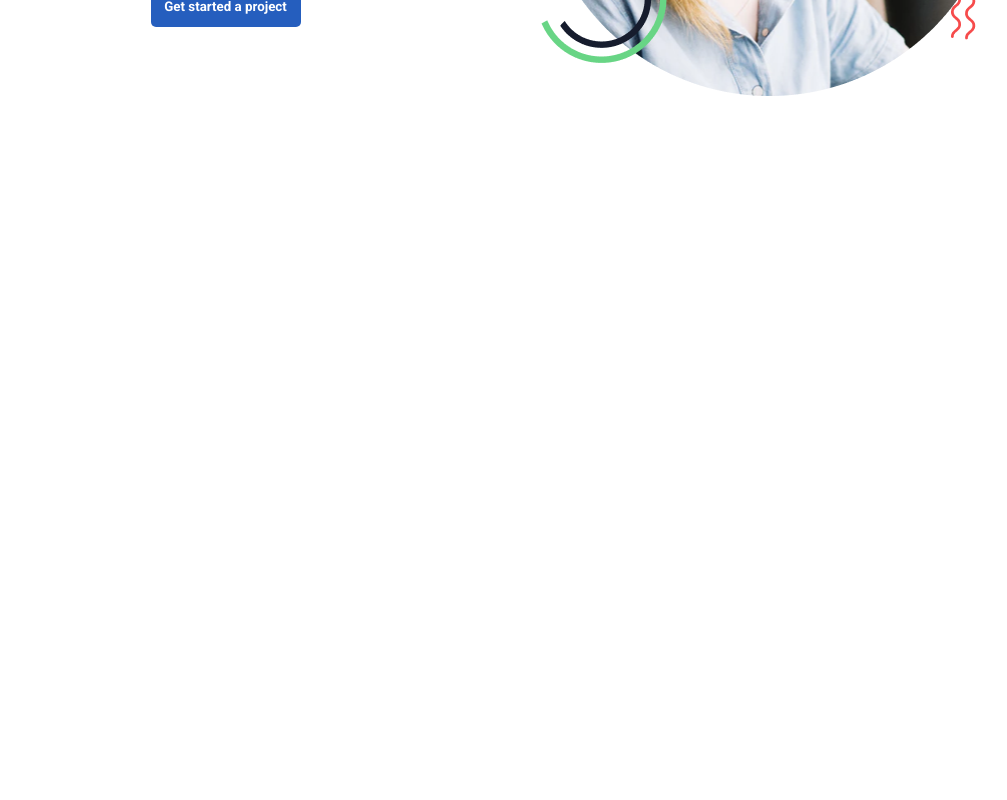
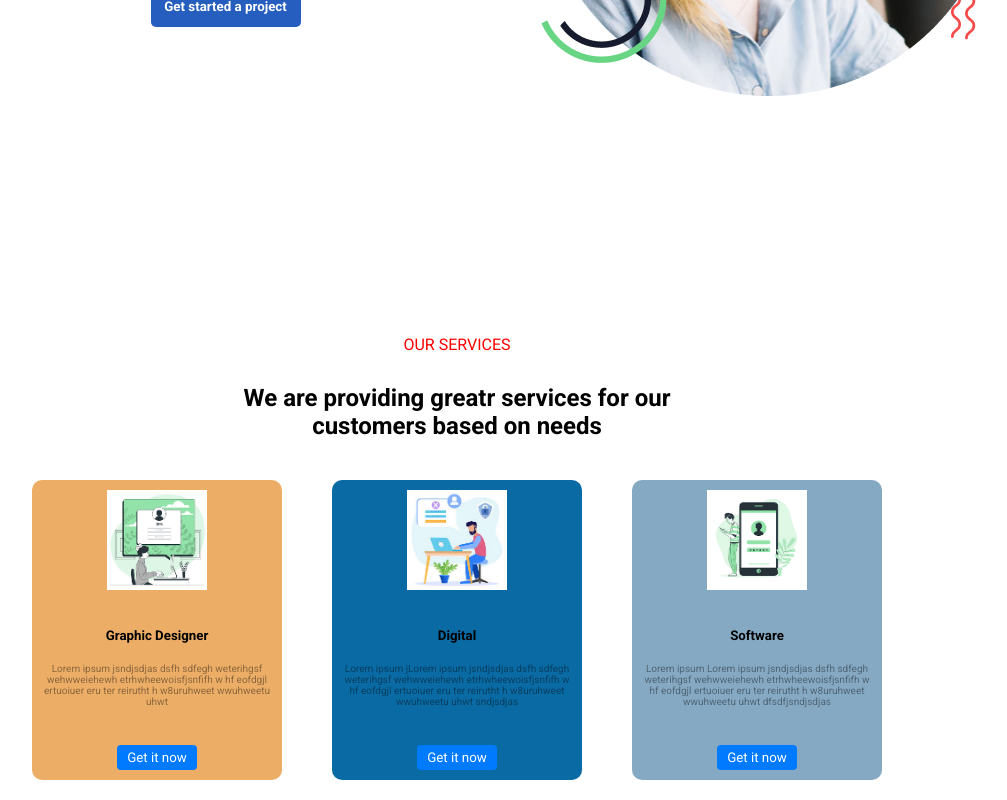
Before and after one commit to iamjuu/landing-page-react-js, a React (Vite) app: page / in a window 1280 px wide. Shown: the part 603-1403 px from the top of the page, without its empty margins (183-1190 px from the left). Before the commit the page ends 800 px from the top, so only its background shows below. Built offline with nearby package versions, Linux system fonts and the light colour scheme.

Commit message:
second section is completed

```diff
--- a/src/components/section 2/Card/Card.jsx
+++ b/src/components/section 2/Card/Card.jsx
@@ -1,39 +1,44 @@
 import React from "react";
-import { Cards, CardImage } from "../Card/CardStyle";
+import { Cards } from "../Card/CardStyle";
 import B1 from "../../../assets/section img/B1.png";
 import B2 from "../../../assets/section img/B2.jpeg";
 import B3 from "../../../assets/section img/B3.png";
+
+
 
 const Card = () => {
   const data = [
     {
       image: B1,
       title: "Graphic Designer",
-      para: "Lorem ipsum jsndjsdjas",
-      psub: "Get it now"
+      para: "Lorem ipsum jsndjsdjas dsfh sdfegh weterihgsf wehwweiehewh etrhwheewoisfjsnfifh w hf eofdgjl ertuoiuer eru ter reirutht h w8uruhweet wwuhweetu uhwt",
+      psub: "Get it now",
+      backgroundColor: "#ecad66"
     },
     {
       image: B2,
       title: "Digital",
-      para: "Lorem ipsum jsndjsdjas",
-      psub: "Get it now"
+      para: "Lorem ipsum jLorem ipsum jsndjsdjas dsfh sdfegh weterihgsf wehwweiehewh etrhwheewoisfjsnfifh w hf eofdgjl ertuoiuer eru ter reirutht h w8uruhweet wwuhweetu uhwt sndjsdjas",
+      psub: "Get it now",
+      backgroundColor: "#0a6aa4"
     },
     {
       image: B3,
       title: "Software",
-      para: "Lorem ipsum jsndjsdjas",
-      psub: "Get it now"
+      para: "Lorem ipsum Lorem ipsum jsndjsdjas dsfh sdfegh weterihgsf wehwweiehewh etrhwheewoisfjsnfifh w hf eofdgjl ertuoiuer eru ter reirutht h w8uruhweet wwuhweetu uhwt dfsdfjsndjsdjas",
+      psub: "Get it now",
+      backgroundColor: "#85a9c3"
     }
   ];
 
   return (
     <>
       {data.map((item, index) => (
-        <Cards key={index}>
-          <CardImage src={item.image} alt="img" />
-          <div>
-            <h4>{item.title}</h4>
-            <p>{item.para}</p>
+        <Cards key={index} $backgroundColor={item.backgroundColor}>
+          <img src={item.image} alt="img" />
+          <div className="cardtext">
+            <h5>{item.title}</h5>
+            <p className="para">{item.para}</p>
           </div>
           <button>{item.psub}</button>
         </Cards>
--- a/src/components/section 2/Card/CardStyle.jsx
+++ b/src/components/section 2/Card/CardStyle.jsx
@@ -1,18 +1,54 @@
 import styled from "styled-components";
 
 export const Cards = styled.div`
-  width: 150px;
-  height: 300px; /* Corrected spelling from 'heigth' to 'height' */
-  background-color: red;
+  // border: 1px solid black;
+  border-radius: 10px;
+  width: 250px;
+  height: 300px;
+  padding: 10px;
+  box-sizing: border-box;
   display: flex;
   flex-direction: column;
-  align-items: center; /* Center align items horizontally */
-  justify-content: center; /* Center align items vertically */
-  overflow: hidden; /* Ensure that any overflowing content is hidden */
+  align-items: center;
+  justify-content: space-between;
+  transition: transform 0.3s, box-shadow 0.3s;
+  background-color: ${({ $backgroundColor }) => $backgroundColor};
+
+  &:hover {
+    transform: translateY(-5px);
+    box-shadow: 0 4px 8px rgba(0, 0, 0, 0.2);
+  }
+
+  img {
+    width: 100px;
+    height: auto;
+  }
+
+  .cardtext {
+    display: flex;
+    flex-direction: column;
+    align-items: center;
+    text-align: center;
+    gap: 20px;
+  }
+
+  .para {
+    opacity: 40%;
+    color: black;
+    font-size: 10px;
+  }
+
+  button {
+    padding: 5px 10px;
+    border: none;
+    background-color: #007bff;
+    color: white;
+    cursor: pointer;
+    border-radius: 4px;
+    transition: background-color 0.3s;
+
+    &:hover {
+      background-color: #0056b3;
+    }
+  }
 `;
-
-export const CardImage = styled.img`
-  width: 100%; /* Make the image take up the full width of the container */
-  height: auto; /* Maintain aspect ratio */
-  object-fit: cover; /* Ensure the image covers the area without stretching */
-`;
--- a/src/components/section 2/Section.jsx
+++ b/src/components/section 2/Section.jsx
@@ -1,14 +1,21 @@
 import React from "react";
-import { Sectionpara } from "../section/sectionStyle";
-import { SectionBody } from "../section 2/SectionStyle";
+import {Sectionmain} from '../section 2/SectionStyle'
 import Card from "./Card/Card";
-import B1 from "../../assets/section img/B1.png";
-import B2 from "../../assets/section img/B2.jpeg";
-import B3 from "../../assets/section img/B3.png";
+
 const Section = () => {
   return (
     <>
+    <Sectionmain>
+      <div className="text">
 
+      <p>OUR SERVICES</p>
+      <h2>We are providing greatr services for our <br /> customers based on needs</h2>
+      </div>
+      {/* card  */}
+      <div className="Card">
+        <Card  />
+      </div>
+    </Sectionmain>
     </>
   );
 };
--- a/src/components/section 2/SectionStyle.jsx
+++ b/src/components/section 2/SectionStyle.jsx
@@ -1 +1,50 @@
 import styled from "styled-components";
+
+export const Sectionmain = styled.div`
+  font-family: sans-serif;
+
+  p {
+    color: red;
+  }
+
+  .text {
+    display: flex;
+    gap: 30px;
+    text-align: center;
+    flex-direction: column;
+    justify-content: center;
+    align-items: center;
+    margin: 20px;
+  }
+
+  .Card {
+    display: flex;
+    justify-content: center;
+    align-items: center;
+    flex-wrap: wrap;
+    gap: 50px;
+    // background-color: yellow;
+    padding: 20px;
+  }
+
+  @media (max-width: 992px) {
+    font-size: 1rem;
+    .Card {
+      gap: 15px;
+    }
+  }
+
+  @media (max-width: 768px) {
+    font-size: 0.8rem;
+    .Card {
+      gap: 10px;
+    }
+  }
+
+  @media (max-width: 576px) {
+    font-size: 0.6rem;
+    .Card {
+      gap: 5px;
+    }
+  }
+`;
```
